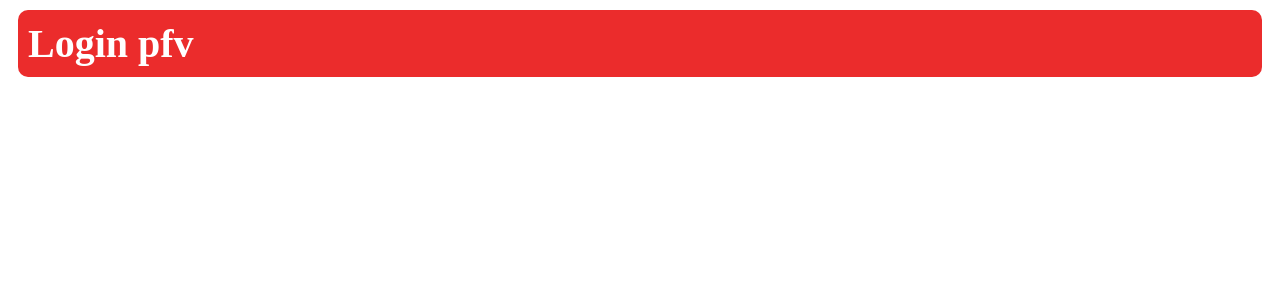
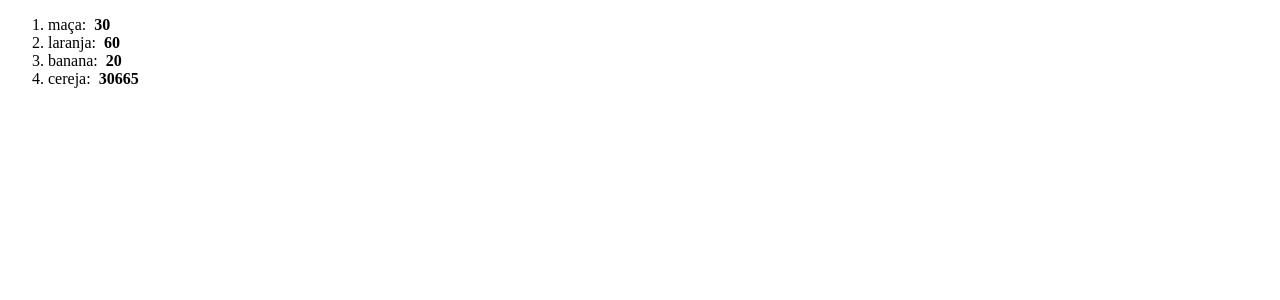
Before and after one commit to GUGOFO/Estudos-React, a React (Vite) app: page / in a window 1280 px wide. Shown: the top 300 px of the page. Built offline with nearby package versions, Linux system fonts and the light colour scheme.

Commit message:
tipos de sort diferentes

```diff
--- a/src/App.jsx
+++ b/src/App.jsx
@@ -1,9 +1,9 @@
-import UserGreating from "./jsx/ConditionalRendering/UserGreating.jsx";
+import List from "./jsx/renderingLists/List.jsx";
 
 function App(){
     return(
         <>
-            <UserGreating estaLogado={false} userName="Gugofo"/>
+            <List/>
         </>
     );
 }
--- /dev/null
+++ b/src/jsx/renderingLists/List.jsx
@@ -0,0 +1,24 @@
+
+function List(){
+
+    const frutas = [{id: 1 ,nome: "maça", calorias: 30},
+                    {id: 2 ,nome: "laranja", calorias: 60},
+                    {id: 3 ,nome: "banana", calorias: 20},
+                    {id: 4 ,nome: "cereja", calorias: 30665}];
+
+    // frutas.sort((a,b) => a.nome.localeCompare(b.nome));  alfaetivo
+    //frutas.sort((a,b) => b.nome.localeCompare(a.nome));   reverso alfabetico
+    //frutas.sort((a,b) => a.calorias - b.calorias); calorias
+    //frutas.sort((a,b) => b.calorias - a.calorias); reverso
+
+    //const baixasCalorias = frutas.filter(fruta => fruta.calorias < 50);
+    //const AltasCalorias = frutas.filter(fruta => fruta.calorias > 50);
+
+    const ListaDeItens = frutas.map(fruta => <li key={fruta.id}>
+                                                {fruta.nome}: &nbsp;
+                                                <b>{fruta.calorias}</b></li>);
+
+    return(<ol>{ListaDeItens}</ol>)
+}
+
+export default List
```
Also changed, not shown: src/jsx/renderingLists/List.module.css (added).
